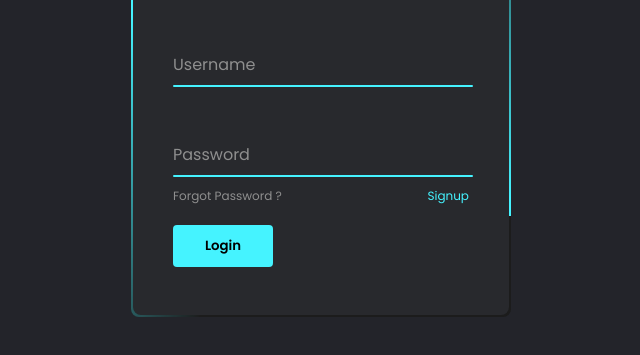
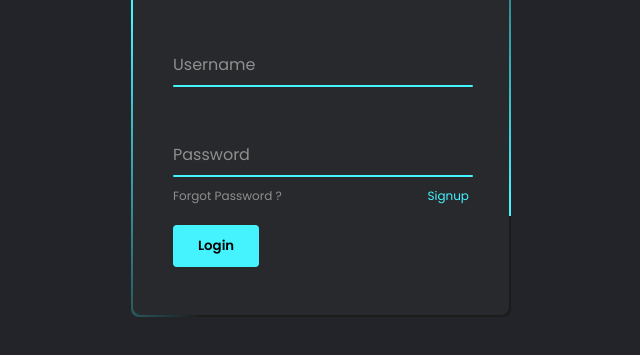
Before and after one commit to williamfilvoch/login-interface, a plain HTML site: page index.html in a window 1280 px wide. Shown: the part 293-648 px from the top of the page, without its empty margins (319-959 px from the left). Drawn offline with Linux system fonts and the light colour scheme.

Commit message:
commit button

```diff
--- a/styles.css
+++ b/styles.css
@@ -152,7 +152,7 @@ body{
     outline: none;
     background: #45f3ff;
     padding: 11px 25px;
-    width: 100px;
+    width:max-content;
     margin-top: 10px;
     border-radius: 4px;
     font-weight: 600;
```
